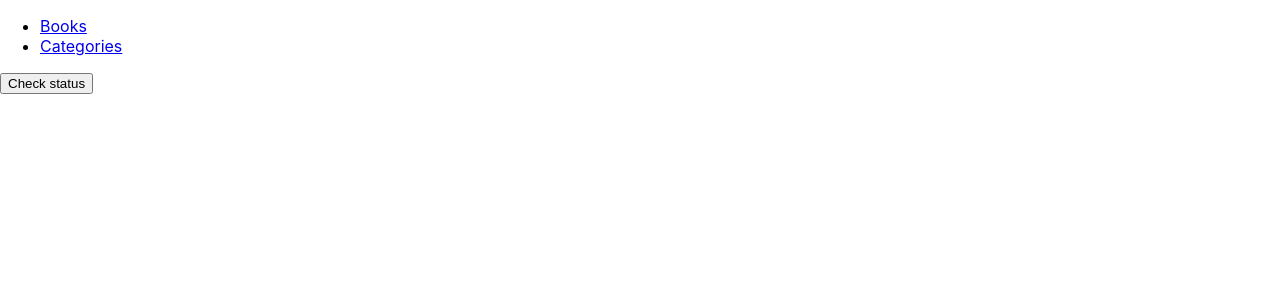
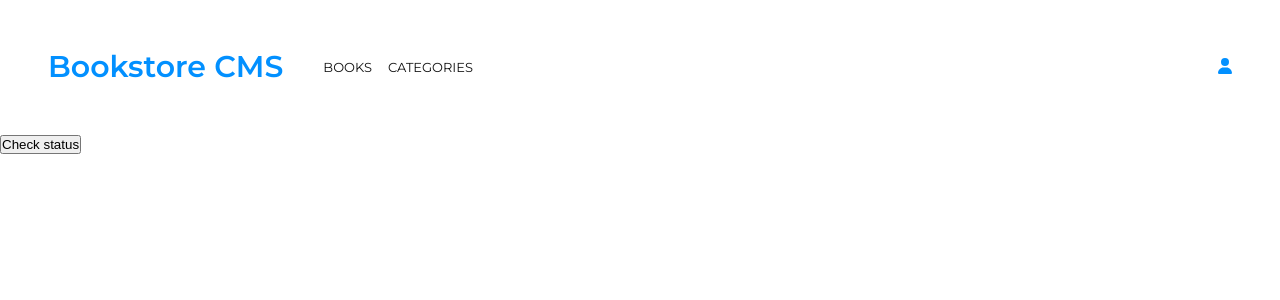
Before and after one commit to rica213/bookstore, a React (Create React App) app: page /categories in a window 1280 px wide. Shown: the top 300 px of the page. Built offline with nearby package versions, Linux system fonts and the light colour scheme.

Commit message:
Add styling to the navbar

```diff
--- a/package.json
+++ b/package.json
@@ -3,11 +3,15 @@
   "version": "0.1.0",
   "private": true,
   "dependencies": {
+    "@fortawesome/fontawesome-svg-core": "^6.3.0",
+    "@fortawesome/free-solid-svg-icons": "^6.3.0",
+    "@fortawesome/react-fontawesome": "^0.2.0",
     "@reduxjs/toolkit": "^1.9.3",
     "@testing-library/jest-dom": "^5.16.5",
     "@testing-library/react": "^13.4.0",
     "@testing-library/user-event": "^13.5.0",
     "axios": "^1.3.4",
+    "babel-plugin-macros": "^3.1.0",
     "prop-types": "^15.8.1",
     "react": "^18.2.0",
     "react-dom": "^18.2.0",
--- a/src/components/Navbar.js
+++ b/src/components/Navbar.js
@@ -1,4 +1,7 @@
 import { NavLink } from 'react-router-dom';
+import { FontAwesomeIcon } from '@fortawesome/react-fontawesome';
+import { faUser } from '@fortawesome/free-solid-svg-icons';
+import styles from '../styles/Navbar.module.css';
 
 const links = [
   { path: '/books', text: 'Books' },
@@ -6,14 +9,20 @@ const links = [
 ];
 
 const Navbar = () => (
-  <nav>
-    <ul>
-      {links.map((link) => (
-        <li key={link.text}>
-          <NavLink to={link.path}>{link.text}</NavLink>
-        </li>
-      ))}
-    </ul>
+  <nav className={styles.navbar}>
+    <div className={styles.navLeftSide}>
+      <p className={styles.logo}>Bookstore CMS</p>
+      <ul className={styles.menu}>
+        {links.map((link) => (
+          <li key={link.text} className={styles.menuItem}>
+            <NavLink to={link.path}>{link.text}</NavLink>
+          </li>
+        ))}
+      </ul>
+    </div>
+    <div className={styles.user}>
+      <FontAwesomeIcon icon={faUser} className={styles.user} />
+    </div>
   </nav>
 );
 
--- /dev/null
+++ b/src/styles/Navbar.module.css
@@ -0,0 +1,66 @@
+@import url("https://fonts.googleapis.com/css2?family=Montserrat:wght@400;600&display=swap");
+
+* {
+  margin: 0;
+  padding: 0;
+  box-sizing: 0;
+}
+
+
+.navbar {
+  font-family: "Montserrat", sans-serif;
+  display: flex;
+  justify-content: space-between;
+  align-items: center;
+  margin: 1.5rem;
+}
+
+.navLeftSide {
+  display: flex;
+  flex-direction: column;
+}
+
+.logo {
+  color: #0290ff;
+  font-size: 1.875rem;
+  font-weight: 600;
+}
+
+.menu {
+  list-style: none;
+  display: flex;
+  gap: 1rem;
+  margin: 0 auto;
+}
+
+.menuItem {
+  text-transform: uppercase;
+}
+
+.menuItem a {
+  text-decoration: none;
+  font-size: 0.8125rem;
+  color: #121212;
+  cursor: pointer;
+}
+
+a:active {
+  color: #000;
+}
+
+.user {
+  color:#0290ff;
+}
+
+
+@media screen and (min-width: 540px) {
+  .navbar {
+    margin: 3rem;
+  }
+
+  .navLeftSide {
+    flex-direction: row;
+    align-items: center;
+    gap: 2.5rem;
+  }
+}
```
Also changed, not shown: 1 other file (tests, documents, lock files or other folders).
